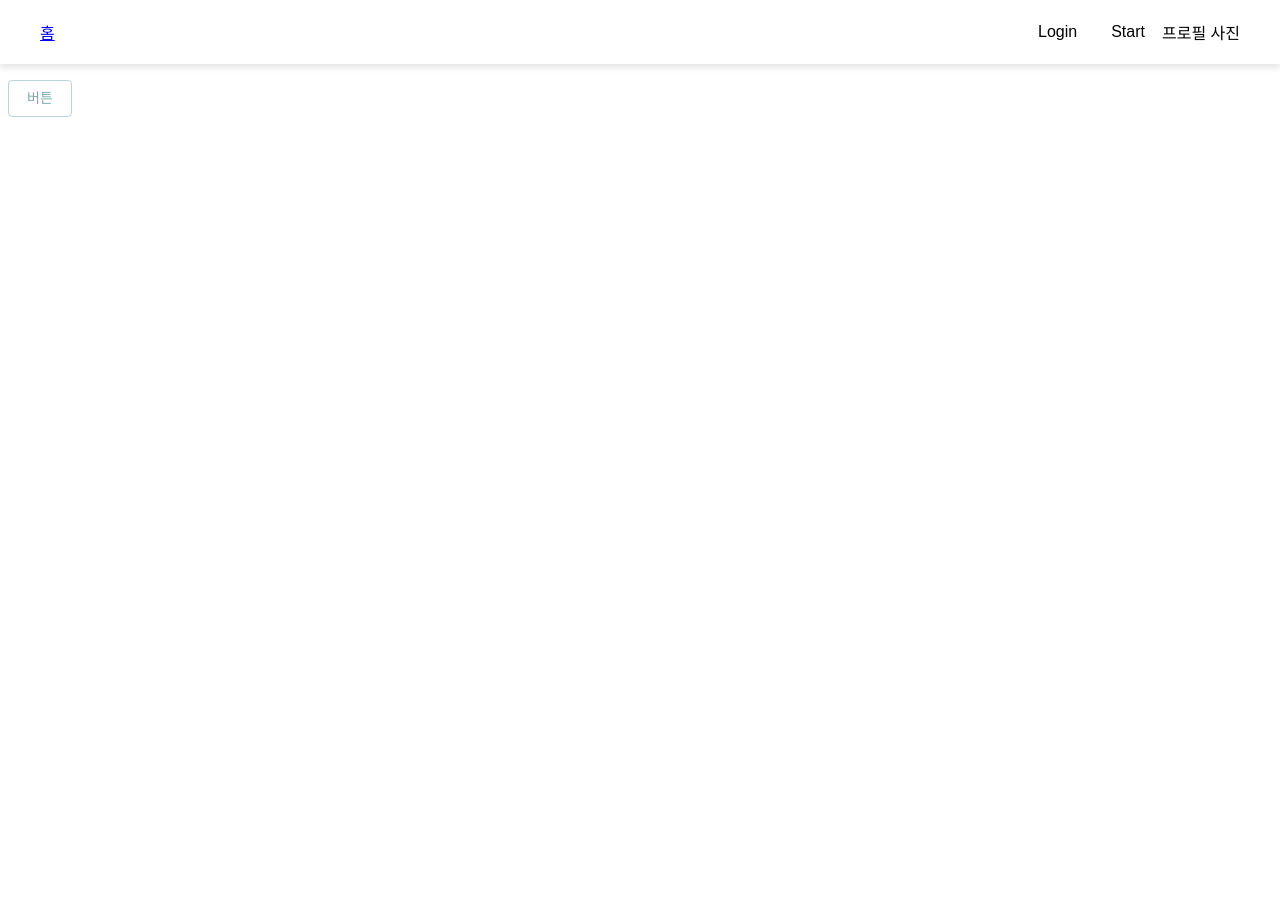
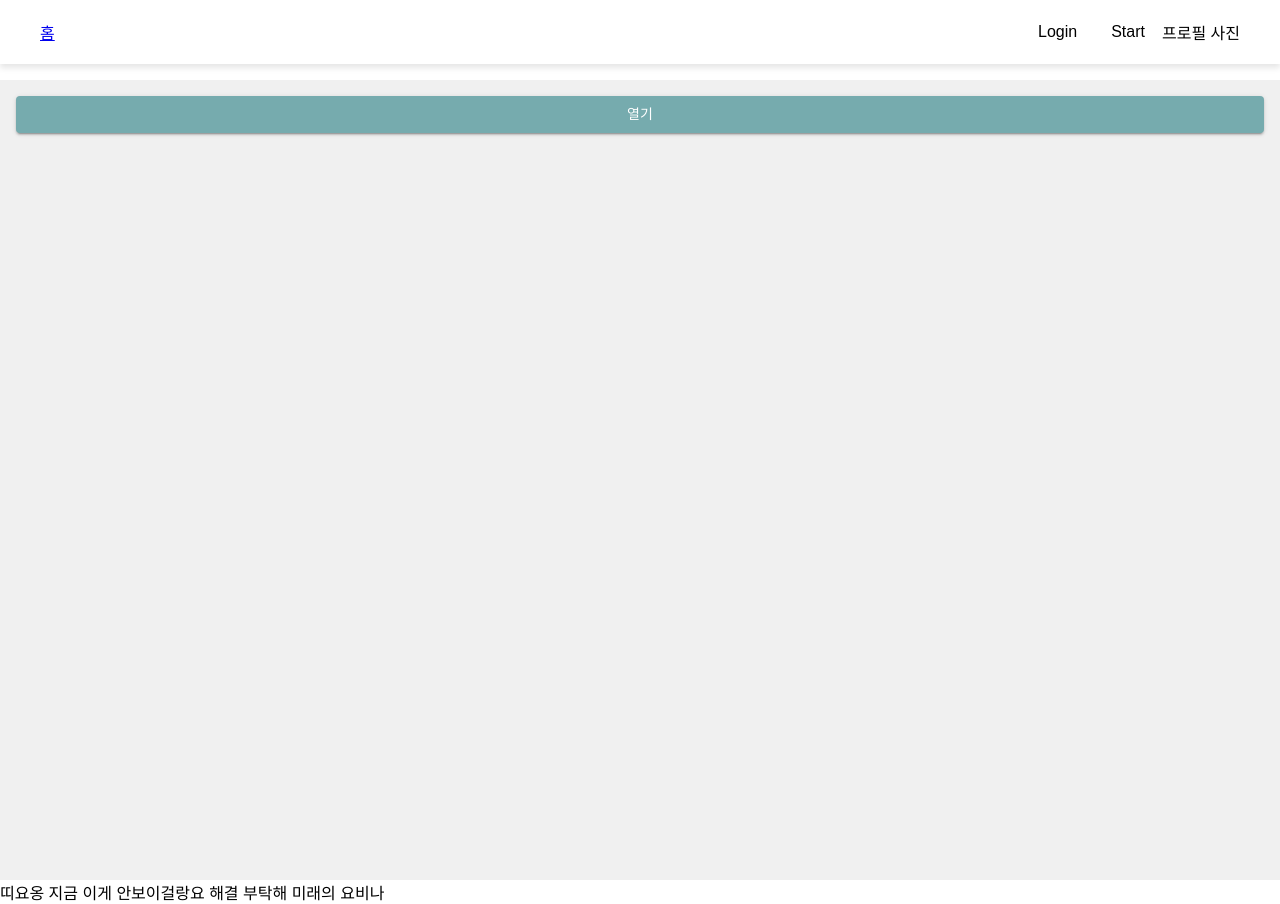
Before and after one commit to yobinmok/ptpt, a React (Vite) app in the folder frontend/: page /solo in a window 1280 px wide. Before the commit the page ends 800 px from the top, so only its background shows below. Built offline with nearby package versions, Linux system fonts and the light colour scheme; a web font is replaced by a local one.

Commit message:
feat: sidebar 기본 레이아웃

```diff
--- /dev/null
+++ b/frontend/src/components/organisms/Sidebar.jsx
@@ -0,0 +1,28 @@
+import React from 'react';
+import { Drawer, Box, Typography } from '@mui/material';
+
+const Sidebar = ({ isDrawerOpen, handleDrawerToggle }) => {
+  return (
+    <Drawer
+      anchor='right'
+      open={isDrawerOpen}
+      onClose={handleDrawerToggle}
+      variant='persistent'
+      sx={{
+        transition: 'width 0.3s',
+        '& .MuiDrawer-paper': {
+          width: '20%',
+          boxSizing: 'border-box',
+          marginTop: 8, // 내비게이션 바 높이만큼 마진을 줌
+        },
+      }}
+    >
+      <Box p={2} width='100%'>
+        <Typography variant='h6'>우측 사이드탭</Typography>
+        {/* 여기에 사이드탭 컨텐츠를 추가할 수 있습니다 */}
+      </Box>
+    </Drawer>
+  );
+};
+
+export default Sidebar;
--- a/frontend/src/index.css
+++ b/frontend/src/index.css
@@ -9,3 +9,7 @@
   font-family: 'Pretendard-Regular', sans-serif;
   /* WAGURITTF 폰트 적용, 폰트가 로드되지 않았을 경우에는 sans-serif 폰트를 대체로 사용 */
 }
+
+body {
+  margin: 0px;
+}
--- a/frontend/src/pages/SoloPage.jsx
+++ b/frontend/src/pages/SoloPage.jsx
@@ -1,13 +1,48 @@
-import { Button } from '@mui/material';
+import React, { useState } from 'react';
+import { Box, Button, Typography, AppBar, Toolbar } from '@mui/material';
+import Sidebar from '../components/organisms/Sidebar';
 
-const SoloPage = () => {
+const App = () => {
+  const [isDrawerOpen, setIsDrawerOpen] = useState(false);
+
+  const handleDrawerToggle = () => {
+    setIsDrawerOpen(!isDrawerOpen);
+  };
+
   return (
     <>
-      <Button variant='outlined' disableElevation color='primary'>
-        버튼
-      </Button>
+      <Box display='flex' flexDirection='column' height='100vh'>
+        {/* 컨텐츠 영역 */}
+        <Box display='flex' flexGrow={1}>
+          {/* 좌측 컨텐츠 */}
+          <Box
+            flex={isDrawerOpen ? 0.7 : 1}
+            p={2}
+            transition='flex 0.3s'
+            sx={{
+              backgroundColor: '#f0f0f0',
+              display: 'flex',
+              flexDirection: 'column',
+            }}
+          >
+            <Button variant='contained' onClick={handleDrawerToggle}>
+              {isDrawerOpen ? '닫기' : '열기'}
+            </Button>
+            {/* 여기에 다른 컨텐츠를 추가할 수 있습니다 */}
+          </Box>
+
+          {/* 우측 사이드탭 */}
+          <Sidebar
+            isDrawerOpen={isDrawerOpen}
+            handleDrawerToggle={handleDrawerToggle}
+          />
+        </Box>
+      </Box>
+      <Box display='flex'>
+        띠요옹 지금 이게 안보이걸랑요 해결 부탁해 미래의 요비나
+      </Box>
     </>
   );
 };
 
-export default SoloPage;
+export default App;
```
